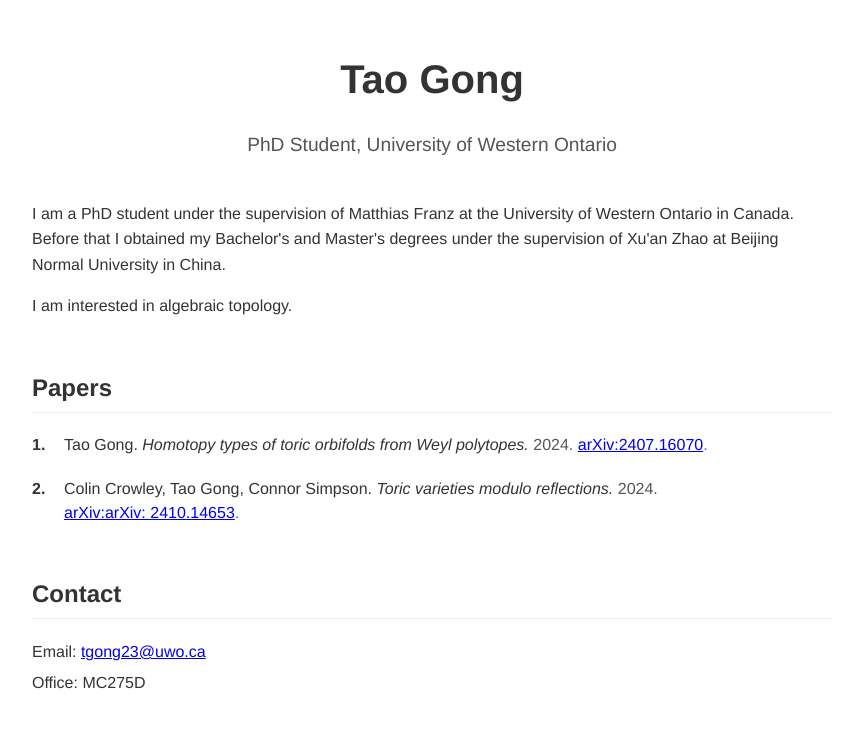
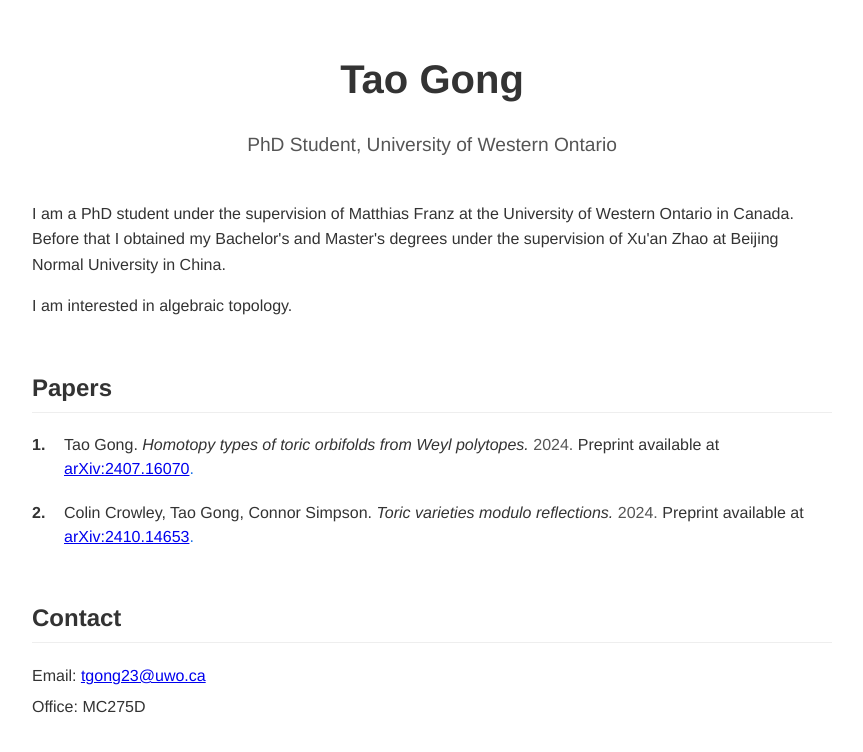
Before and after one commit to ggttaaoo/ggttaaoo.github.io, a Jekyll site: the page built from index.md, in a window 1280 px wide. Shown: the top 752 px of the page, without its empty margins (208-1071 px from the left). Built offline with Jekyll 4.4.1, drawn with Linux system fonts in a browser that asks for light colours.

Commit message:
Improved layout and added publications

```diff
--- a/_data/publications.yml
+++ b/_data/publications.yml
@@ -6,7 +6,7 @@
 - title: "Toric varieties modulo reflections"
   authors: "Colin Crowley, Tao Gong, Connor Simpson"
   year: 2024
-  preprint: "arXiv: 2410.14653"
+  preprint: "2410.14653"
 
 # - title: "Galois cohomology and Brauer groups of arithmetic schemes"
 #   authors: "Tao Gong, Michael Brown"
--- a/index.md
+++ b/index.md
@@ -25,7 +25,7 @@ title: Tao Gong
       <span class="paper-title">{{ paper.title }}.</span>
       <span class="paper-year">{{ paper.year }}.</span>
       {% if paper.preprint %}
-        <span class="paper-link"> <a href="https://arxiv.org/abs/{{ paper.preprint}}">arXiv:{{ paper.preprint}}</a>.</span>
+        Preprint available at <span class="paper-link"> <a href="https://arxiv.org/abs/{{ paper.preprint}}">arXiv:{{ paper.preprint}}</a>.</span>
       {% elsif paper.journal %}
         <span class="paper-journal">{{ paper.journal }}.</span>
         {% if paper.doi %}
```
